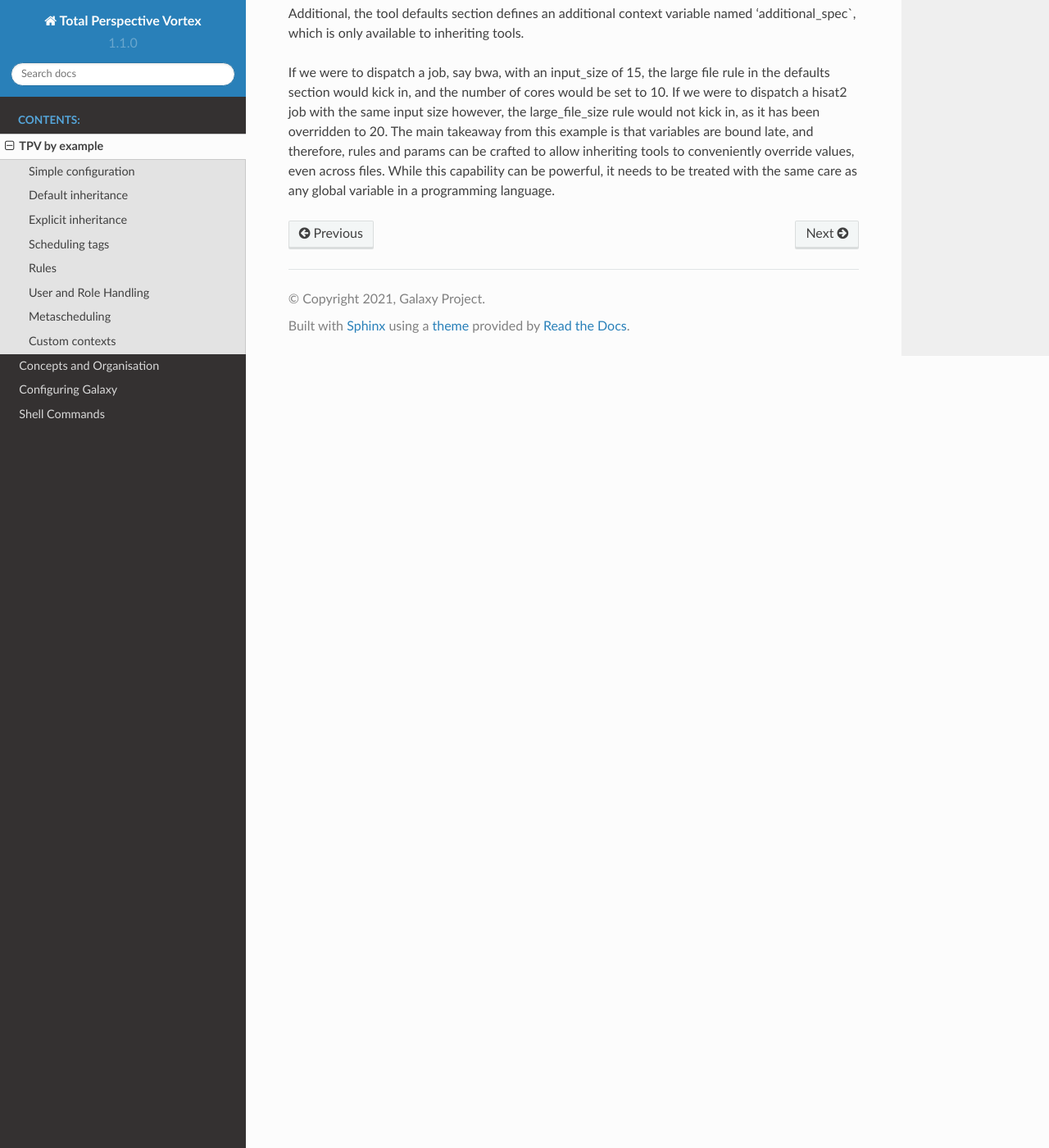
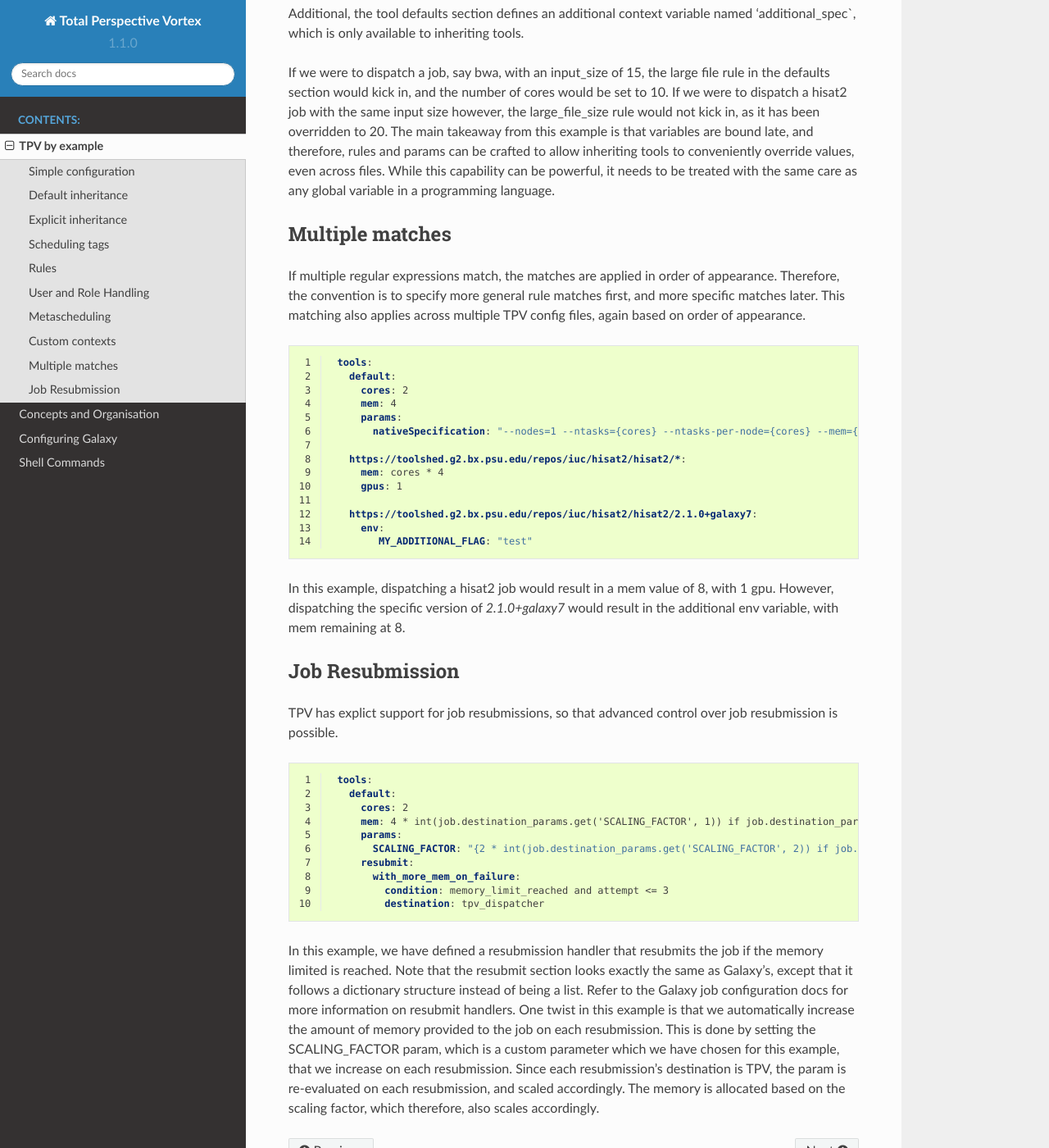
Before and after one commit to galaxyproject/total-perspective-vortex, a Sphinx documentation site: the page built from docs/topics/tpv_by_example.rst, in a window 1280 px wide and 1400 px high, scrolled down 7103 px. Shown: the whole window at 82% size. Built offline with Sphinx 7.4.7 and the Read the Docs theme 2.0.0, drawn with Linux system fonts in a browser that asks for light colours; some of the changed text lies outside the part shown.

Commit message:
Add docs on multiple matches and resubmission

```diff
--- a/docs/topics/tpv_by_example.rst
+++ b/docs/topics/tpv_by_example.rst
@@ -380,3 +380,58 @@ however, the large_file_size rule would not kick in, as it has been overridden t
 example is that variables are bound late, and therefore, rules and params can be crafted to allow inheriting
 tools to conveniently override values, even across files. While this capability can be powerful, it needs to be
 treated with the same care as any global variable in a programming language.
+
+Multiple matches
+---------------
+If multiple regular expressions match, the matches are applied in order of appearance. Therefore, the convention is
+to specify more general rule matches first, and more specific matches later. This matching also applies across
+multiple TPV config files, again based on order of appearance.
+
+.. code-block:: yaml
+   :linenos:
+
+    tools:
+      default:
+        cores: 2
+        mem: 4
+        params:
+          nativeSpecification: "--nodes=1 --ntasks={cores} --ntasks-per-node={cores} --mem={mem*1024}"
+
+      https://toolshed.g2.bx.psu.edu/repos/iuc/hisat2/hisat2/*:
+        mem: cores * 4
+        gpus: 1
+
+      https://toolshed.g2.bx.psu.edu/repos/iuc/hisat2/hisat2/2.1.0+galaxy7:
+        env:
+           MY_ADDITIONAL_FLAG: "test"
+
+
+In this example, dispatching a hisat2 job would result in a mem value of 8, with 1 gpu. However, dispatching
+the specific version of `2.1.0+galaxy7` would result in the additional env variable, with mem remaining at 8.
+
+Job Resubmission
+----------------
+TPV has explict support for job resubmissions, so that advanced control over job resubmission is possible.
+
+.. code-block:: yaml
+   :linenos:
+
+    tools:
+      default:
+        cores: 2
+        mem: 4 * int(job.destination_params.get('SCALING_FACTOR', 1)) if job.destination_params else 1
+        params:
+          SCALING_FACTOR: "{2 * int(job.destination_params.get('SCALING_FACTOR', 2)) if job.destination_params else 2}"
+        resubmit:
+          with_more_mem_on_failure:
+            condition: memory_limit_reached and attempt <= 3
+            destination: tpv_dispatcher
+
+In this example, we have defined a resubmission handler that resubmits the job if the memory limited is reached.
+Note that the resubmit section looks exactly the same as Galaxy's, except that it follows a dictionary structure
+instead of being a list. Refer to the Galaxy job configuration docs for more information on resubmit handlers. One
+twist in this example is that we automatically increase the amount of memory provided to the job on each resubmission.
+This is done by setting the SCALING_FACTOR param, which is a custom parameter which we have chosen for this example,
+that we increase on each resubmission. Since each resubmission's destination is TPV, the param is re-evaluated on each
+resubmission, and scaled accordingly. The memory is allocated based on the scaling factor, which therefore, also
+scales accordingly.
```
Also changed, not shown: other parts of docs/topics/tpv_by_example.rst (+1 -1 lines), docs/topics/concepts.rst (+4 -4 lines).
